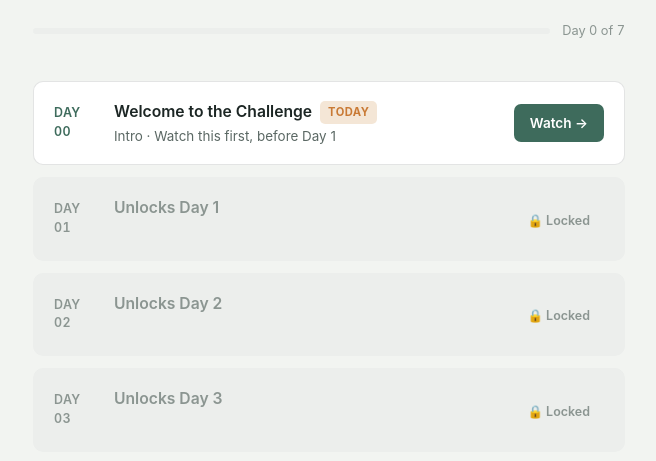
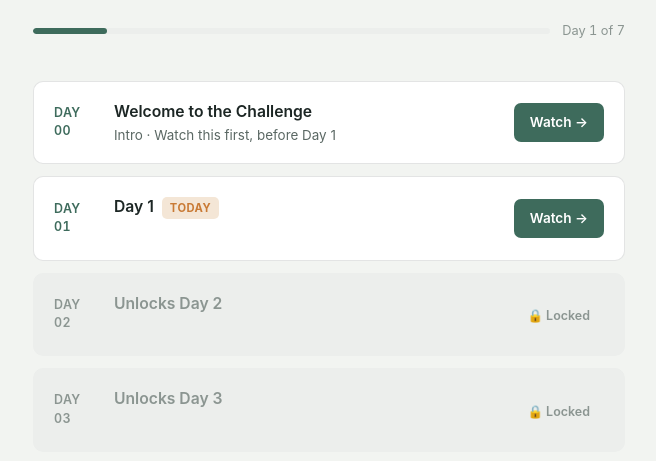
Before and after one commit to agmani26/manika-apps, a website: page focus-challenge-hub-selfstart-b/index.html in a window 1280 px wide. Shown: the part 270-731 px from the top of the page, without its empty margins (311-967 px from the left). Drawn offline with Linux system fonts and the light colour scheme.

Commit message:
Backdate the isolated hub's start date to credit Day 0 already watched
Parent watched Day 0 on 2026-08-17 on the original stuck link before
this isolated instance was created. Anchoring her first visit here to
that date instead of today unlocks Day 1 immediately.

```diff
--- a/focus-challenge-hub-selfstart-b/index.html
+++ b/focus-challenge-hub-selfstart-b/index.html
@@ -343,7 +343,10 @@
 
   var startDateStr = [localDate, cookieDate].filter(Boolean).sort()[0];
   if (!startDateStr) {
-    startDateStr = toDateString(today);
+    // Backdated to 2026-08-17 (not today) -- this parent already watched
+    // Day 0 that day on the original stuck link, so her first visit here
+    // should open with Day 1 already unlocked, not restart at Day 0.
+    startDateStr = "2026-08-17";
   }
 
   try { localStorage.setItem(STORAGE_KEY, startDateStr); } catch (e) {}
```
